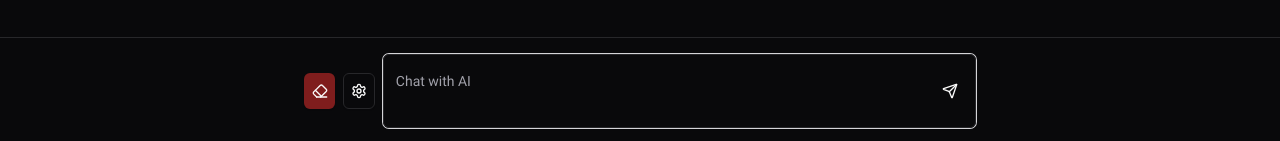
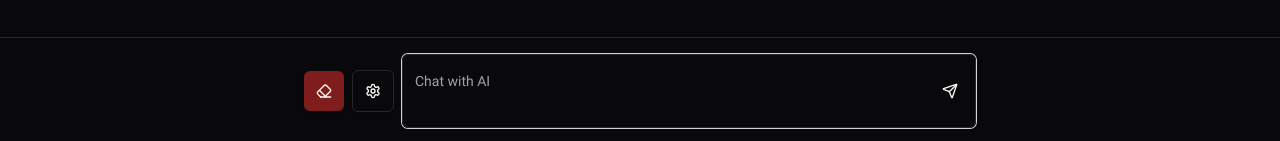
Before and after one commit to AmazingAkai/Crypta, a Next.js app: page / in a window 1280 px wide. Shown: the part 656-797 px from the top of the page. Built offline with nearby package versions, Linux system fonts and the light colour scheme.

Commit message:
improved button sizes

```diff
--- a/app/page.tsx
+++ b/app/page.tsx
@@ -149,18 +149,18 @@ export default function Home() {
           <Button
             onClick={() => setMessages([])}
             variant="destructive"
-            size="icon"
+            className="w-15 h-15 p-3"
             disabled={isStreaming}
           >
-            <Eraser className="w-5 h-5" />
+            <Eraser className="!w-[1rem] !h-[1rem]" />
           </Button>
           <Button
             onClick={() => setIsDialogOpen(true)}
             variant="outline"
-            size="icon"
+            className="w-15 h-15 p-3"
             disabled={isStreaming}
           >
-            <Settings className="w-5 h-5" />
+            <Settings className="!w-[1rem] !h-[1rem]" />
           </Button>
           <Textarea
             ref={textareaRef}
```
